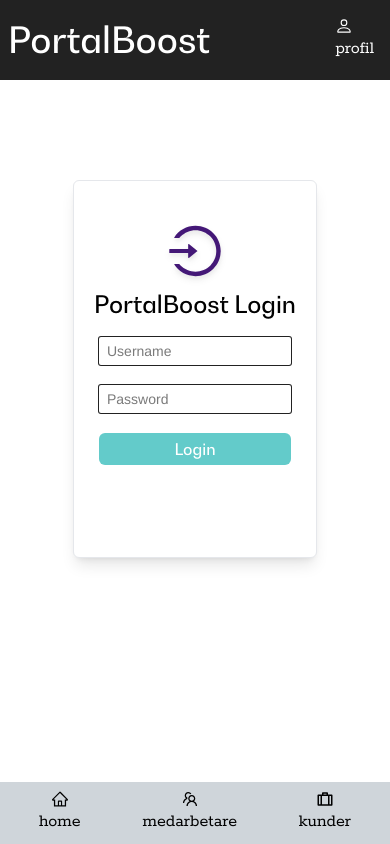
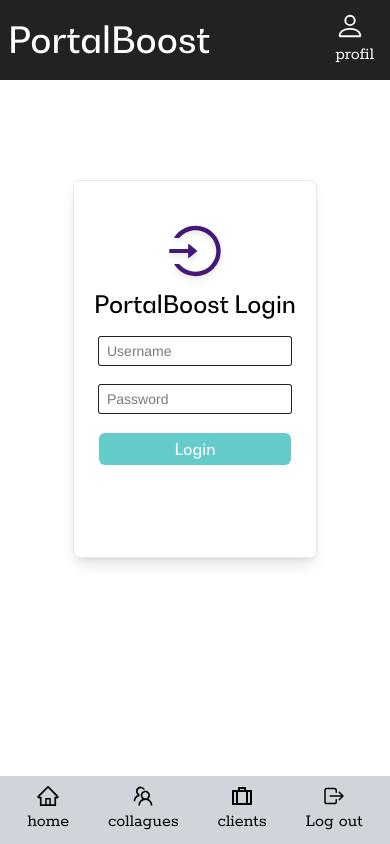
Before and after one commit to PortalBoost/PortalBoost, a React (Vite) app in the folder PortalBoost/ClientApp/: page /login in a window 390 px wide. Shown: the top 844 px of the page. Built offline with nearby package versions, Linux system fonts and the light colour scheme; no server answers; a web font is replaced by a local one.

Commit message:
Mobile menu stuff
Co-authored-by: Tiia Tupamäki <TiiaTu@users.noreply.github.com>

```diff
--- a/PortalBoost/ClientApp/src/App.tsx
+++ b/PortalBoost/ClientApp/src/App.tsx
@@ -15,9 +15,6 @@ import Footer from "./components/footer/Footer";
 import ConditionalNavbar from './components/navBar/ConditionalNavbar';
 import successfullLogin from "./atoms/successfulLoginState";
 import useFetchData from "./hooks/useFetchData";
-import EmployeeModel from "./models/employeeModel";
-import companyDataState from "./atoms/companyDataState";
-import CompanyModel from "./models/companyModel";
 
 
 // TODO: Reusable modal component
@@ -42,10 +39,10 @@ function App() {
     <Router>
 
       <Header />
-      <ConditionalNavbar />
+
 
       <ContentWrapper>
-
+        <ConditionalNavbar />
         <Routes>
 
           <Route path="/" element={<AuthRoute />} >
--- a/PortalBoost/ClientApp/src/components/footer/Footer.tsx
+++ b/PortalBoost/ClientApp/src/components/footer/Footer.tsx
@@ -3,7 +3,7 @@ import { Link } from "react-router-dom";
 const Footer = () => {
     return (
 
-        <footer className="bg-n-dark text-white max-h-half mt-10 sticky w-full">
+        <footer className="bg-n-dark text-white max-h-half mt-10 sticky w-full z-40">
             <div className="container flex flex-col flex-wrap
                 px-4 pt-10 mx-auto md:items-center
                 lg:items-start md:flex-row md:flex-nowrap
--- a/PortalBoost/ClientApp/src/components/header/Header.tsx
+++ b/PortalBoost/ClientApp/src/components/header/Header.tsx
@@ -1,4 +1,4 @@
-import {BsPerson} from 'react-icons/bs'
+import { BsPerson } from 'react-icons/bs'
 import { Link } from "react-router-dom";
 
 const Header = () => {
@@ -9,7 +9,7 @@ const Header = () => {
 
 	return (
 		<header>
-			<div className="bg-n-dark text-white px-2 py-2 sm:px-6 lg:px-8 top-0 relative mb-2 z-10">
+			<div className="bg-n-dark text-white px-2 py-2 sm:px-6 lg:px-8 top-0 relative mb-2 z-50">
 				<div className="flex items-center justify-between h-16">
 
 					<div className={logoStyling}>
@@ -18,11 +18,12 @@ const Header = () => {
 						</Link>
 					</div>
 					<div>
-						<p className={profileIcon}>
+						<div className={profileIcon + ""}>
 							<Link to="./profile">
-							<p><BsPerson /></p>
-							<p>profil</p>
-							</Link></p>
+								<p><BsPerson className='text-3xl' /></p>
+								<p>profil</p>
+							</Link>
+						</div>
 					</div>
 				</div>
 			</div>
--- a/PortalBoost/ClientApp/src/components/navBar/ConditionalNavbar.tsx
+++ b/PortalBoost/ClientApp/src/components/navBar/ConditionalNavbar.tsx
@@ -1,15 +1,19 @@
 import Navbar from './Navbar'
 import MobileNavBar from './MobileNavBar'
+import { useRecoilValue } from 'recoil';
+import successfullLogin from "../../atoms/successfulLoginState";
 
 const ConditionalNavBar = () => {
 
+	const isAuth = useRecoilValue(successfullLogin)
+
 	return (
 		<>
-		  <div className="hidden md:block">
+			<div className={`hidden ${isAuth && "md:block"}`}>
 				<Navbar />
 			</div>
 
-		  <div className="md:hidden">
+			<div className={`md:hidden ${isAuth && "md:hidden"}`}>
 				<MobileNavBar />
 			</div>
 		</>
--- /dev/null
+++ b/PortalBoost/ClientApp/src/components/navBar/MenuItem.tsx
@@ -0,0 +1,24 @@
+import React from "react";
+import { AiOutlineHome } from "react-icons/ai";
+import { IconType } from "react-icons/lib";
+import { Link } from "react-router-dom";
+
+const MenuItem = ({ link, icon, text, logout }: { link: string, icon: React.ReactNode, text: string, logout?: () => void }) => {
+
+	return (
+
+		<li onClick={logout} >
+			<Link to={`/${link}`} className="shadow-sm md:shadow-none  p-4 rounded hover:text-n-turquoise-dark ease-in-out duration-300 hover:cursor-pointer flex justify-start gap-4 items-center ">
+				<p className='md:-ml-5'>
+					<div className="font-bold text-2xl" >
+						{icon}
+					</div>
+				</p>
+				<p className='font-bold'>{text}</p>
+			</Link>
+		</li >
+
+	)
+}
+
+export default MenuItem;
--- a/PortalBoost/ClientApp/src/components/navBar/MobileNavBar.tsx
+++ b/PortalBoost/ClientApp/src/components/navBar/MobileNavBar.tsx
@@ -1,39 +1,47 @@
 import { RiSuitcaseLine } from 'react-icons/ri'
 import { AiOutlineTeam } from 'react-icons/ai'
 import { AiOutlineHome } from 'react-icons/ai'
+import { IoLogOutOutline } from 'react-icons/io5'
 import { Link } from 'react-router-dom'
+import useAuth from '../../hooks/useAuth'
 
 const MobileNavBar: React.FC<{}> = () => {
-
+	const auth = useAuth();
 	const navBarItem = "hover:text-n-turquoise-dark grid justify-items-center"
+	const biggerIcons = "font-bold text-2xl"
 
 	return (
-		<div className="fixed z-40 bottom-0 flex
+		<div className="fixed z-50 bottom-0 flex
 		 bg-n-gray shadow-xl">
 			<div className=" text-black">
 
-				<ul className=" flex justify-around p-2 w-screen ">
+				<ul className=" flex justify-around p-2 w-screen">
 
 					<Link to="/">
 						<li className={navBarItem}>
-							<p><AiOutlineHome /></p>
+							<p><AiOutlineHome className={biggerIcons} /></p>
 							<p>home</p>
 						</li>
 					</Link>
 
 					<Link to="/employees">
 						<li className={navBarItem}>
-							<p><AiOutlineTeam /></p>
-							<p>medarbetare</p>
+							<p><AiOutlineTeam className={biggerIcons} /></p>
+							<p>collagues</p>
 						</li>
 					</Link>
 
 					<Link to="/companies">
 						<li className={navBarItem}>
-							<p><RiSuitcaseLine /></p>
-							<p>kunder</p>
+							<p><RiSuitcaseLine className={biggerIcons} /></p>
+							<p>clients</p>
 						</li>
 					</Link>
+
+					<div onClick={auth.logout} className={navBarItem + ""}>
+						<p className='md:pr-4'><IoLogOutOutline className={biggerIcons} /></p>
+						<p>Log out</p>
+					</div>
 
 				</ul>
 			</div>
--- a/PortalBoost/ClientApp/src/components/navBar/Navbar.tsx
+++ b/PortalBoost/ClientApp/src/components/navBar/Navbar.tsx
@@ -5,50 +5,31 @@ import { IoLogOutOutline } from 'react-icons/io5'
 import { useState } from 'react'
 import { Link } from 'react-router-dom'
 import useAuth from '../../hooks/useAuth'
+import MenuItem from './MenuItem'
 
 const Navbar: React.FC<{}> = () => {
 	const auth = useAuth();
-	//TODO: use recoilstate instead of state
-	const [isOpen, setIsOpen] = useState(true)
 
-	const navBarItem = "hover:text-n-turquoise-dark ease-in-out duration-300 hover:cursor-pointer flex justify-start gap-4 items-center"
+	//TODO: Animation when expanding menu
+	return (
+		<div className="fixed top-0 left-0 z-40
+		 bg-n-blue shadow-lg
+		 w-14 overflow-clip xl:w-auto transition-all ease-in-out duration-300">
 
+			<div className="mt-40 pt-6 m-2 text-black p-3 h-screen flex items-start relative ">
 
-	return (
-		<div className="fixed top-0 left-0
-		 bg-n-gray shadow-lg">
+				<ul className="flex flex-col justify-evenly gap-10 ">
 
-			<div className="mt-20 pt-6 m-2 text-black p-3 h-screen flex items-start">
-				<ul className="flex flex-col justify-evenly gap-4">
+					<MenuItem link='' text='home' icon={<AiOutlineHome />} ></MenuItem>
 
-					<Link to="/">
-						<li className={navBarItem}>
-							<p><AiOutlineHome /></p>
-							<p>home</p>
-						</li>
-					</Link>
+					<MenuItem link='employees' text='employees' icon={<AiOutlineTeam />} ></MenuItem>
 
-					<Link to="/employees">
-						<li className={navBarItem}>
-							<p><AiOutlineTeam /></p>
-							<p>medarbetare</p>
-						</li>
-					</Link>
+					<MenuItem link='companies' text='clients' icon={<RiSuitcaseLine />} ></MenuItem>
 
-					<Link to="/companies">
-						<li className={navBarItem}>
-							<p><RiSuitcaseLine /></p>
-							<p>kunder</p>
-						</li>
-					</Link>
+					<MenuItem link='' text='log out' icon={<IoLogOutOutline />} logout={auth.logout} ></MenuItem>
+
 				</ul>
 
-				{/* TODO: add functionality to log out*/}
-				{/* log out button */}
-				<div onClick={auth.logout} className="fixed bottom-2 hover:text-n-turquoise-dark ease-in-out duration-300 hover:cursor-pointer flex justify-start gap-4 items-center">
-					<p><IoLogOutOutline /></p>
-					<p>Logga ut</p>
-				</div>
 			</div>
 		</div>
 	)
--- a/PortalBoost/ClientApp/src/pages/profilePage/Profile.tsx
+++ b/PortalBoost/ClientApp/src/pages/profilePage/Profile.tsx
@@ -1,7 +1,6 @@
 import { useRecoilValue } from "recoil"
 import userState from "../../atoms/userState"
 import TitlesMenu from "../../components/employee/TitlesMenu"
-import EmployeePreview from "../../components/employee/EmployeePreview"
 import EmployeePreviewRounded from "../../components/employee/EmployeePreviewRounded"
 import EditProfileForm from "../../components/userProfile/editProfileForm/EditProfileForm"
 
--- a/PortalBoost/ClientApp/src/pages/viewCompanies/CompanyPage.tsx
+++ b/PortalBoost/ClientApp/src/pages/viewCompanies/CompanyPage.tsx
@@ -47,22 +47,22 @@ const CompanyPage = () => {
 	if (company)
 		return (
 			<div className=" animate-fade-in">
-				<div className="m-10">
+				<div className="m-10 ml-20 md:ml-30">
 					<Link to="/companies">
 						<button className={buttonStyling}>
 							<p><AiOutlineArrowLeft /></p>
-							Fler kunder</button>
+							More clients</button>
 					</Link>
 				</div>
-				<div className="rounded-lg shadow-lg">
-					<div className="grid grid-cols-2 m-10 p-20">
+				<div className="rounded-lg shadow-lg pb-10">
+					<div className="grid grid-cols-2 m-10 p-20 pb-5">
 						<div className="">
 							<h1 className={name}>{company.name}</h1>
 
 							<p className={description}>{company.description}</p>
 							<div className="flex flex-wrap gap-20 mt-6">
 								<div>
-									<h3>System</h3>
+									<h3>Systems</h3>
 									<p>
 										{company.systemsUsed.map((system, i) => <li key={i}> {system} </li>)}
 									</p>
@@ -70,7 +70,7 @@ const CompanyPage = () => {
 
 								<div>
 
-									<h3>Tekniker</h3>
+									<h3>Technologies</h3>
 									<p>
 										{company.techniques?.map((technique, i) => <li key={i}> {technique} </li>)}
 									</p>
@@ -80,29 +80,15 @@ const CompanyPage = () => {
 
 						<div className="flex flex-col justify-start place-items-center pl-20">
 							<img className={image} src="https://media.istockphoto.com/id/1347612424/sv/vektor/cloud-logo-template-design-vector.jpg?s=612x612&w=0&k=20&c=YzDDQ0ZRXNhP3Q4j4jscP1gSR4Psvhit3HVyHpeTxTU=" alt="image" />
-
-
-
 						</div>
 					</div>
-					<h3 className="py-4 ">Teamet</h3>
-					<div className="grid grid-cols-1 sm:grid-cols-2 md:grid-cols-3 xl:grid-cols-3 gap-4">
 
-					<div className="flex flex-col justify-start place-items-center pl-20 xxs:p-4 xxs:m-auto">
-						<img className={image} src="https://media.istockphoto.com/id/1347612424/sv/vektor/cloud-logo-template-design-vector.jpg?s=612x612&w=0&k=20&c=YzDDQ0ZRXNhP3Q4j4jscP1gSR4Psvhit3HVyHpeTxTU=" alt="image" />
-
-
-						{usersWorkingAtASpecificCompany?.map((employee) => <EmployeePreviewRounded key={employee.id} employee={employee} sizeSmall />)}
-
-
+					<h3 className="py-4 flex justify-center text-2xl text-n-purple my-4">Meet the team</h3>
+					<div className="grid grid-cols-1 sm:grid-cols-2 md:grid-cols-3 xl:grid-cols-3 gap-1 md:px-40 justify-center place-items-center">
+						{usersWorkingAtASpecificCompany?.map((employee) =>
+							<EmployeePreviewRounded key={employee.id} employee={employee} sizeSmall />
+						)}
 					</div>
-				</div>
-				<h3 className="py-4 flex justify-center my-4">Teamet</h3>
-				<div className="grid grid-cols-1 sm:grid-cols-2 md:grid-cols-3 xl:grid-cols-3 gap-4">
-
-							{usersWorkingAtASpecificCompany?.map((employee) => <EmployeePreviewRounded key={employee.id} employee={employee} />)}
-
-						</div>
 				</div>
 
 
--- a/PortalBoost/ClientApp/src/pages/viewCompanies/ViewCompanies.tsx
+++ b/PortalBoost/ClientApp/src/pages/viewCompanies/ViewCompanies.tsx
@@ -13,13 +13,13 @@ const ViewCompanies = () => {
 	const companyCardsGrid = "m-10 xl:ml-0 lg:ml-60 md:m-10 md:ml-40sm:m-5 grid grid-cols-1 sm:grid-cols-2 md:grid-cols-2 lg:grid-cols-3 xl:grid-cols-4 gap-5"
 
 	return (
-		<div className=" animate-fade-in">
-			<h1 className="flex justify-center m-10"> Våra kunder</h1>
+		<div className="animate-fade-in">
+			<h1 className="flex justify-center m-10"> Meet the clients</h1>
 			<div className={companyCardsGrid}>
 				{/* search bar */}
 
 				{/* preview card */}
-				{companyData.map((company)=>(
+				{companyData.map((company) => (
 					<Link to={`/companies/${company.id}`} key={company.id} {...company}>
 						<PreviewCard key={company.id} company={company} />
 					</Link>
--- a/PortalBoost/ClientApp/src/pages/viewEmployees/ViewEmployees.tsx
+++ b/PortalBoost/ClientApp/src/pages/viewEmployees/ViewEmployees.tsx
@@ -18,7 +18,7 @@ const ViewEmployees = () => {
 	//TODO: Proper grid sizing
 	return (
 		<div className="mt-20 animate-fade-in">
-			<div className="flex flex-col gap-10 sm:px-24">
+			<div className="flex flex-col justify-center items-center gap-10 sm:px-24">
 
 
 				<div className="text-center ">
```
Lines whose indentation alone changed are shown as unchanged.
